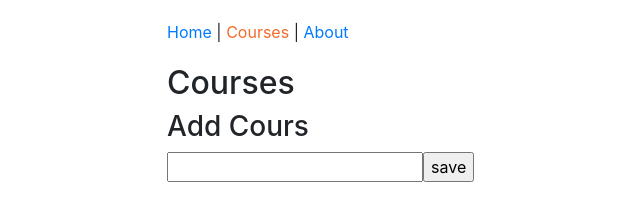
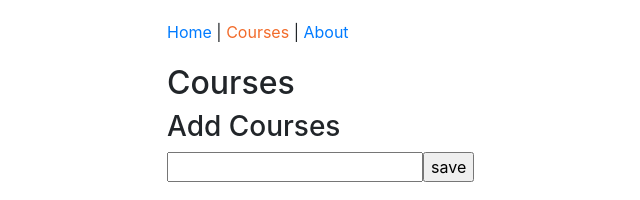
Before and after one commit to leelaakula/react-redux, a React app: page /courses in a window 1280 px wide. Shown: the top 200 px of the page, without its empty margins (63-703 px from the left). Built offline with nearby package versions, Linux system fonts and the light colour scheme; what redux-immutable-state-invariant would draw is missing.

Commit message:
integration-actions

```diff
--- a/src/components/courses/CoursesPage.js
+++ b/src/components/courses/CoursesPage.js
@@ -27,7 +27,7 @@ class CoursesPage extends React.Component {
     return (
       <form onSubmit={this.handleSubmit}>
         <h2>Courses</h2>
-        <h3>Add Cours</h3>
+        <h3>Add Courses</h3>
         <input type='text' onChange={this.handleChange} value={this.state.course.title} />
         <input type='submit' value='save' />
         {this.props.courses.map((course) => {
```
